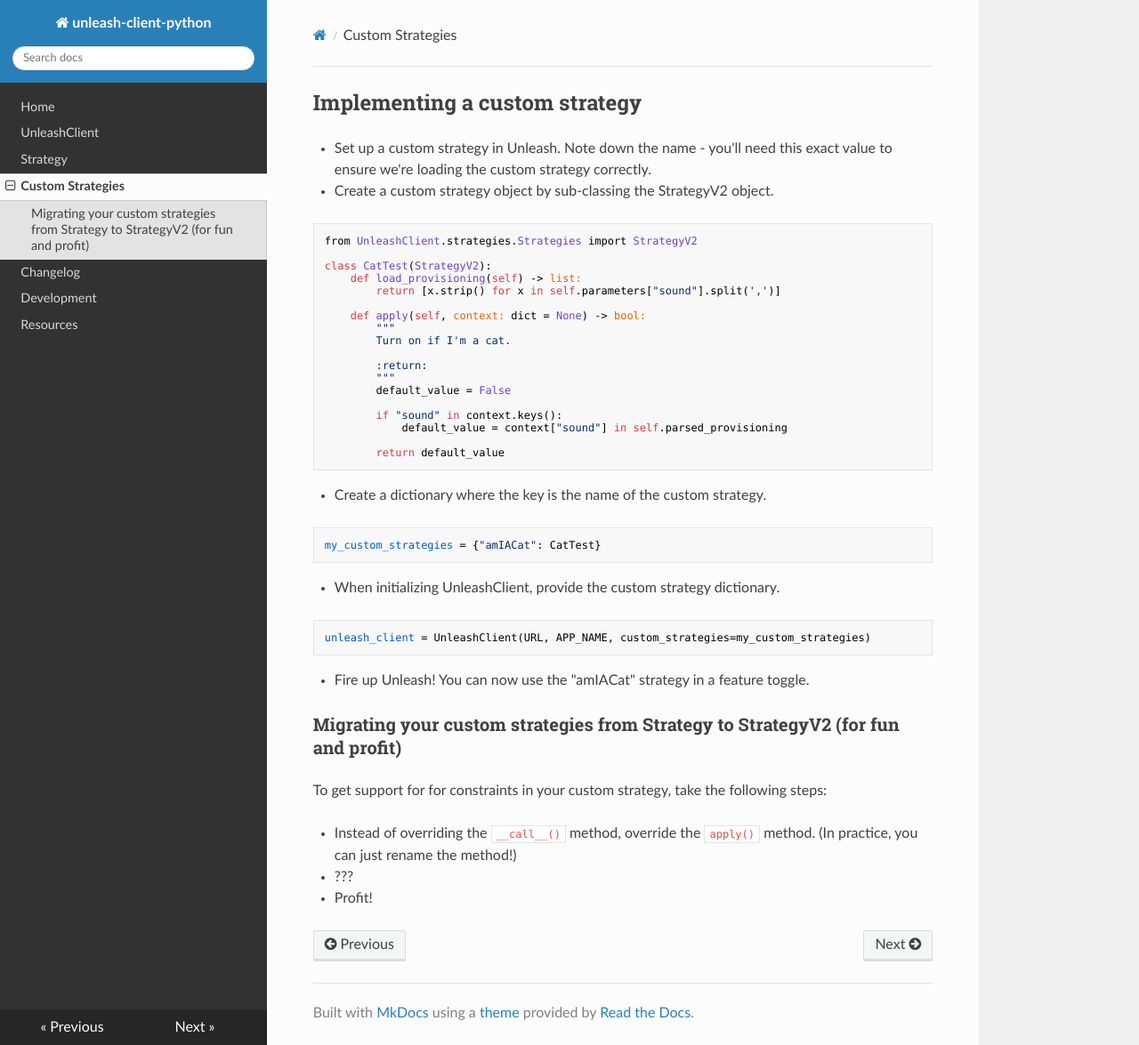
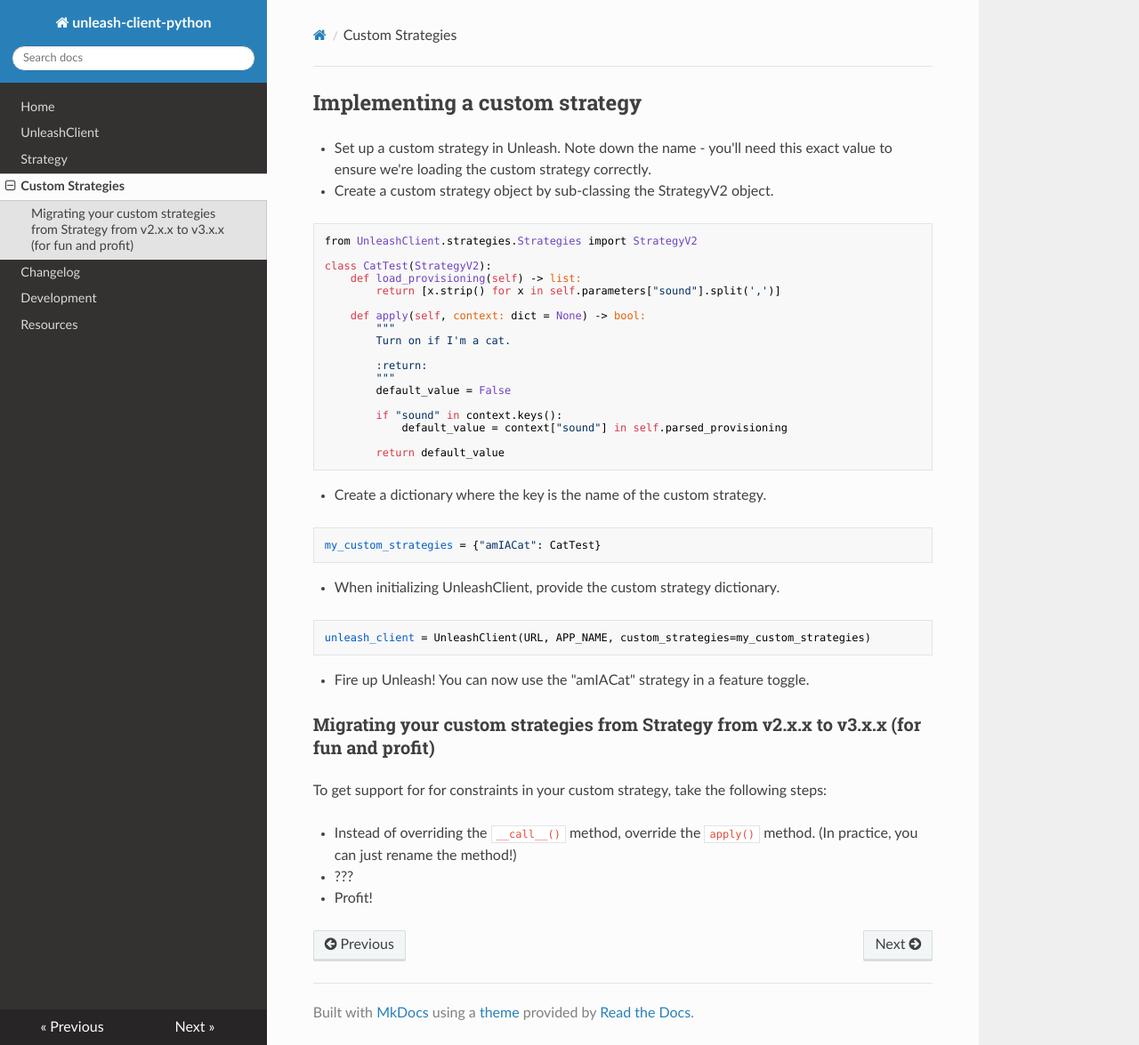
Before and after one commit to Unleash/unleash-client-python, an MkDocs documentation site: the page built from docs/customstrategies.md, in a window 1280 px wide and 1175 px high. Shown: the whole window at 89% size. Built offline with MkDocs 1.6.1, drawn with Linux system fonts in a browser that asks for light colours; nearby versions of some CDN libraries.

Commit message:
Remove old mention of StrategyV2

```diff
--- a/docs/customstrategies.md
+++ b/docs/customstrategies.md
@@ -38,7 +38,7 @@
 
 * Fire up Unleash! You can now use the "amIACat" strategy in a feature toggle.
 
-### Migrating your custom strategies from Strategy to StrategyV2 (for fun and profit)
+### Migrating your custom strategies from Strategy from v2.x.x to v3.x.x (for fun and profit)
 To get support for for constraints in your custom strategy, take the following steps:
 
 - Instead of overriding the `__call__()` method, override the `apply()` method.  (In practice, you can just rename the method!)
```
